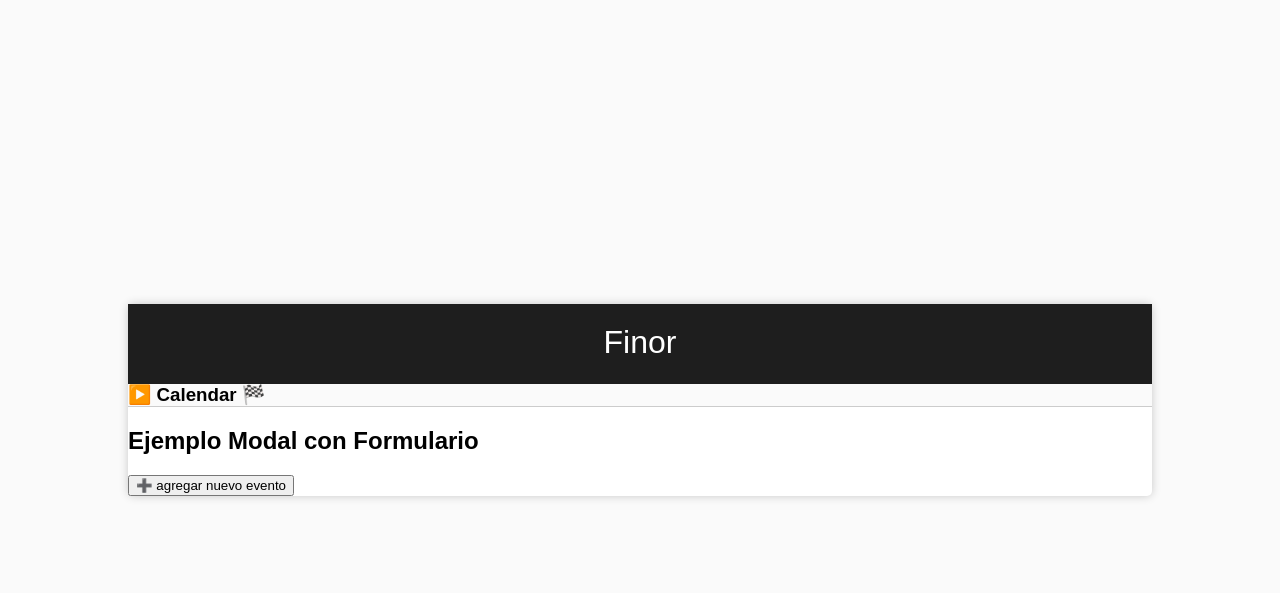
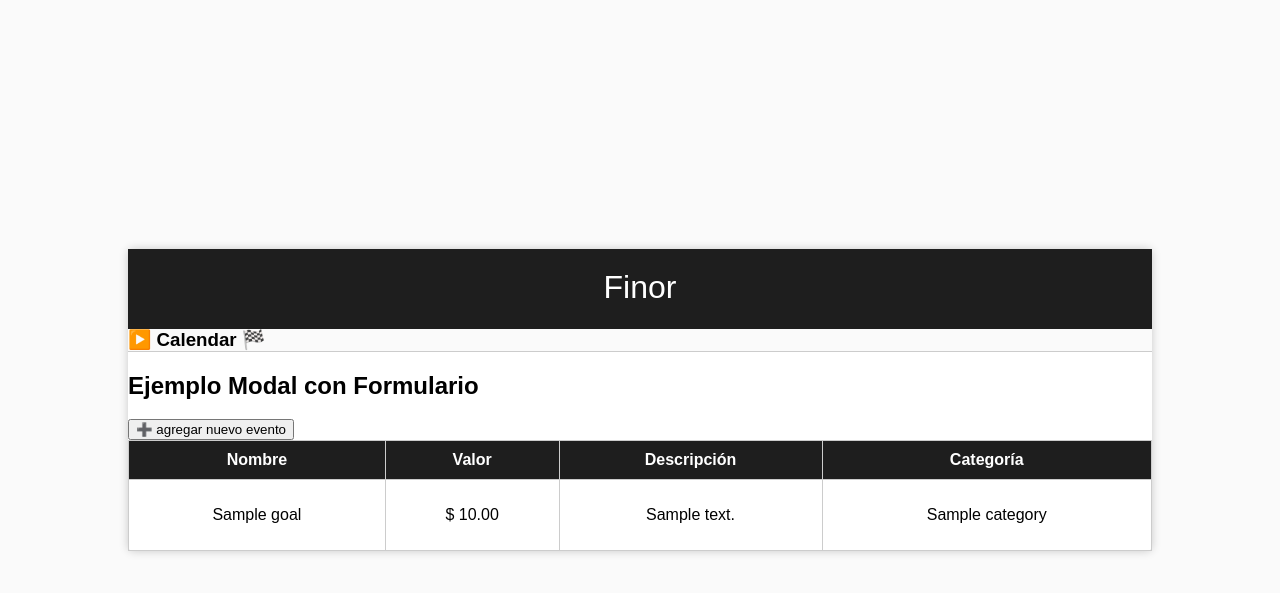
Before and after one commit to esteventorr/finor_web_app, a Django app: template control_finanzas/templates/control_finanzas/calendar.html in a window 1280 px wide. Shown: the top 593 px of the page. Run offline with Django 4.2, Linux system fonts and the light colour scheme; the template is opened without the code that fills it: most values are stand-ins (such as "Sample title", 1, 10 or a date in 2020).

Commit message:
Calendar goals by current month added

```diff
--- a/control_finanzas/templates/control_finanzas/calendar.html
+++ b/control_finanzas/templates/control_finanzas/calendar.html
@@ -7,6 +7,13 @@
         {% include "control_finanzas/components/modal-calendar-form.html" %}
     </div>
 </div>
+
+<div class="registro registro-objetivos">
+  </div>
+  <div class="tabla-objetivos">
+    {% include "control_finanzas/components/calendar-table.html" %}
+  </div>
+
 <script>
     modal = document.getElementById("modal-event-form");
 
--- /dev/null
+++ b/control_finanzas/templates/control_finanzas/components/calendar-table.html
@@ -0,0 +1,28 @@
+<table class="finor-table">
+  <thead>
+    <tr>
+      <th>Nombre</th>
+      <th>Valor</th>
+      <th>Descripción</th>
+      <th>Categoría</th>
+    </tr>
+  </thead>
+  <tbody>
+    {% for goal in goals %}
+    <tr>
+      <td>
+        <p>{{ goal.name }}</p>
+      </td>
+      <td>
+        <p>$ {{ goal.value|floatformat:2 }}</p>
+      </td>
+      <td>
+        <p>{{ goal.description }}</p>
+      </td>
+      <td>
+        <p>{{ goal.category }}</p>
+      </td>
+    </tr>
+    {% endfor %}
+  </tbody>
+</table>
--- a/control_finanzas/views.py
+++ b/control_finanzas/views.py
@@ -271,8 +271,9 @@ def create_reminder(request):
 
 
 def calendario(request):
-    return render(request, 'control_finanzas/calendar.html')
-
+    current_month = datetime.now().month
+    filtered_goals = [goal for goal in GET_goals() if datetime.strptime(goal.target_date, '%Y-%m-%d').month == current_month]
+    return render(request, 'control_finanzas/calendar.html', {'goals': filtered_goals})
 
 def mensajes_alertas(request):
     expenses = GET_expenses()
```
Also changed, not shown: control_finanzas/api.py (+5 -5 lines).
